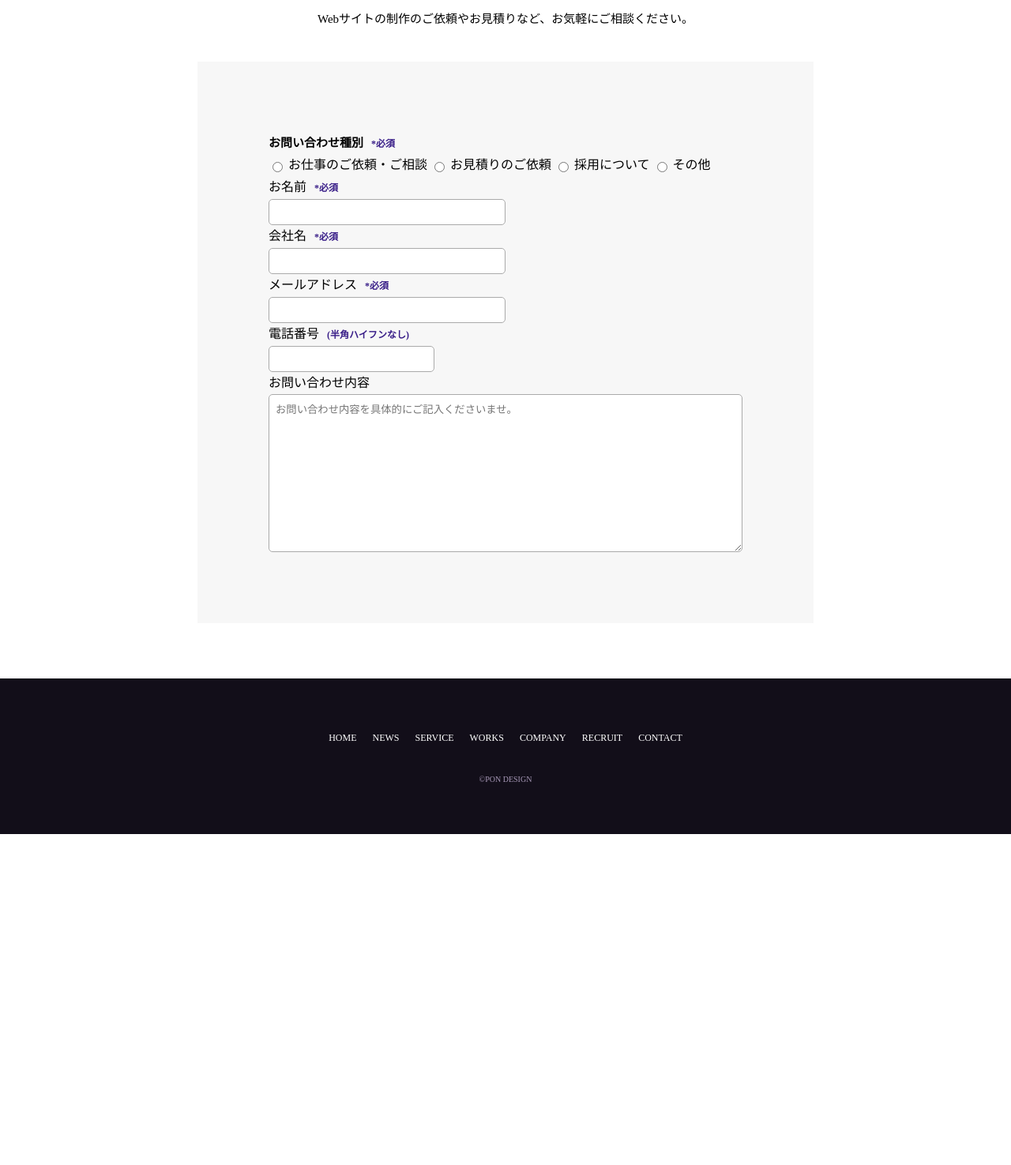
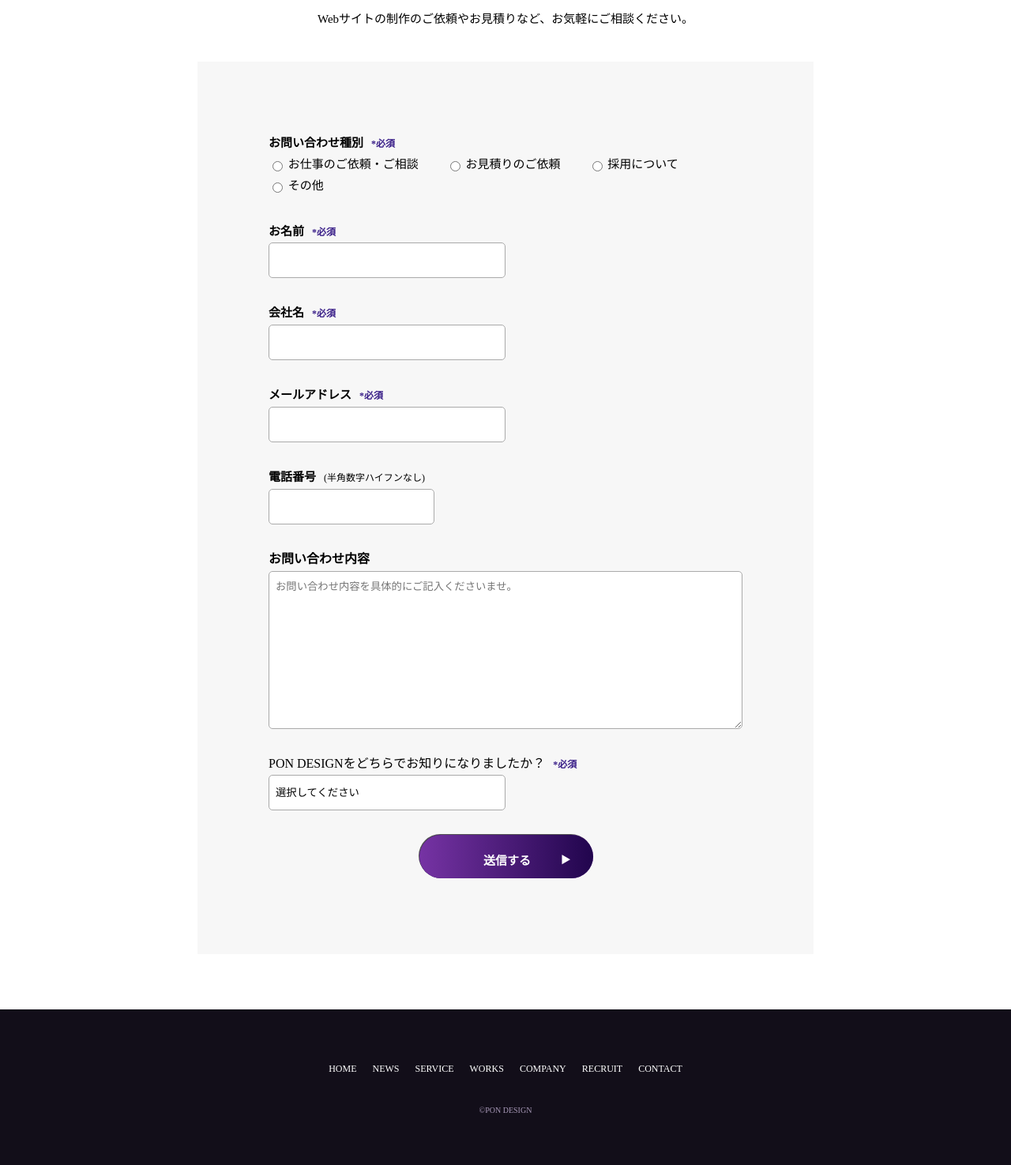
Before and after one commit to kuma-mofumofu/corporate-site, a PHP site: page /contact.html in a window 1280 px wide. Shown: the part 351-1826 px from the top of the page at 79% size. Before the commit the page ends 1407 px from the top, so only its background shows below. Run offline with PHP 8.4, Linux system fonts and the light colour scheme.

Commit message:
フォーム完成

```diff
--- a/contact.html
+++ b/contact.html
@@ -54,72 +54,94 @@
       </div>
 
       <section>
-        <div class="contact--inner">
-          <p>Webサイトの制作のご依頼やお見積りなど、お気軽にご相談ください。</p>
+        <div class="inside">
+          <p>Webサイトの制作のご依頼やお見積りなど、<br>お気軽にご相談ください。</p>
+
+          <form>
+
+            <div class="inside--block type">
+              <p>お問い合わせ種別<span>*必須</span></p>
 
               <div>
-
-            <div class="type">
-              <p>お問い合わせ種別<span>*必須</span></p>
-
                 <label><!-- labelタグで囲むと文字をクリックした時でもチェックが入る -->
-                <input type="radio" >
+                  <input type="radio" name="type" ><!-- name=""を書いてないと全部のボタンにチェックが入る -->
                   お仕事のご依頼・ご相談<!-- labelタグの中にはpタグは使えない -->
                 </label>
 
                 <label>
-                <input type="radio" >
+                  <input type="radio" name="type" >
                   お見積りのご依頼
                 </label>
 
                 <label>
-                <input type="radio" >
+                  <input type="radio" name="type" >
                   採用について
                 </label>
 
                 <label>
-                <input type="radio" >
+                  <input type="radio" name="type" >
                   その他
                 </label>
 
-            </div><!-- /type -->
+              </div>
 
-            <div class="name">
+            </div><!-- /inside--block type -->
+
+            <div class="inside--block name">
               <label>
                 お名前<span>*必須</span>
                 <input type="text" name="name">
               </label>
             </div>
 
-            <div class="company">
+            <div class="inside--block company">
               <label>
                 会社名<span>*必須</span>
                 <input type="text" name="company">
               </label>
             </div>
 
-            <div class="mail">
+            <div class="inside--block mail">
               <label>
                 メールアドレス<span>*必須</span>
                 <input type="text" name="email">
               </label>
             </div>
 
-            <div class="tel">
+            <div class="inside--block tel">
               <label>
-                電話番号<span>(半角ハイフンなし)</span>
+                電話番号<span>(半角数字ハイフンなし)</span>
                 <input type="text" name="email">
               </label>
             </div>
 
-            <div class="content">
+            <div class="inside--block content">
               <label>
                 お問い合わせ内容
                 <textarea name="content" placeholder="お問い合わせ内容を具体的にご記入くださいませ。"></textarea>
               </label>
             </div>
 
+            <div class="inside--block question">
+              <p>PON DESIGNをどちらでお知りになりましたか？<span>*必須</span></p>
+
+              <select><!-- /コンボボックス（reset.cssで「▼」を消す） -->
+                <option value="none">選択してください</option>
+                <option value="search">Google/Yahoo検索</option>
+                <option value="sns">SNS</option>
+                <option value="blog">ブログ</option>
+                <option value="friend">友人や知人</option>
+                <option value="other">その他</option>
+              </select>
             </div>
+
+            <div class="inside--btn">
+              <button class="btn btn-morer" type="submit"><!-- /「type="submit」formの情報をサーバーに送る為に必要 -->
+                <span>送信する</span>
+              </button>
+            </div>
+
+          </form>
 
         </div><!-- /contact--inner -->
       </section>
--- a/css/pages/_contact.scss
+++ b/css/pages/_contact.scss
@@ -4,11 +4,54 @@
   font-family: "Montserrat";
   line-height: 1.8;
 
-  .contact--inner {
+  ::selection{
+    background-color: $color-main;
+    color: $color-white;
+  }
+
+  .inside {
     max-width: 780px;
     margin: 0 auto;
     padding: 70px 0;
     text-align: center;
+
+    @media screen and (max-width:770px){
+      padding: 40px 0;
+    }
+
+    > p {
+      padding-bottom: 40px;
+      font-family: "Montserrat";
+      font-size: 15px;
+
+      @media screen and (max-width:770px){
+        font-size: 14px;
+      }
+
+      br{
+        display: none;
+
+        @media screen and (max-width:770px){
+          display: block;
+        }
+      }
+    }
+
+    form {
+      background-color: $color-form;
+      padding: 90px;
+      text-align: left;
+
+      @media screen and (max-width:770px){
+        padding: 30px;
+      }
+    }
+
+    .inside--block {
+      margin-bottom: 30px;
+    }
+
+    .type,.name,.company,.mail,.question{
 
       span {
         font-size: 12px;
@@ -16,23 +59,33 @@
         color: $color-main;
         padding-left: 10px;
       }
+    }
 
-    > p {
-      padding-bottom: 40px;
-      font-family: "Montserrat";
+    .type {
+      margin-bottom: 30px;
+
+      p {
+        font-weight: bold;
+        font-size: 15px;
+
+        @media screen and (max-width:770px){
+          font-size: 14px;
+        }
+      }
+
+      >div{
+        display: flex;
+        flex-wrap: wrap;
+
+        @media screen and (max-width:770px){
+          flex-direction: column;
+        }
+
+        label{
+          margin-right: 35px;
           font-size: 15px;
         }
 
-    > div {
-      background-color: $color-form;
-      padding: 90px;
-      text-align: left;
-    }
-
-    .type {
-      p {
-        font-weight: bold;
-        font-size: 15px;
       }
     }
 
@@ -40,26 +93,59 @@
     .company,
     .mail,
     .tel {
+
       input {
         display: block;
         width: 50%;
+        height: 45px;
         padding: 8px;
         border-radius: 5px;
         border: solid 1px #aaa;
         background-color: $color-white;
+
+        @media screen and (max-width:770px){
+          width: 100%;
+        }
       }
 
       label {
+        font-size: 15px;
+        font-weight: bold;
         margin-bottom: 30px;
+
+        @media screen and (max-width:770px){
+          font-size: 14px;
+        }
       }
     }
 
     .tel {
+
+      span{
+        font-size: 12px;
+        font-weight: 500;
+        padding-left: 10px;
+      }
+
       input {
         width: 35%;
         padding: 8px;
         border-radius: 5px;
         background-color: $color-white;
+
+        @media screen and (max-width:770px){
+          width: 100%;
+        }
+      }
+    }
+
+    .content{
+
+      label{
+        font-weight: bold;
+
+        @media screen and (max-width:770px){
+          font-size: 14px;
         }
       }
 
@@ -73,4 +159,22 @@
         background-color: $color-white;
       }
     }
+
+    select{
+      width: 50%;
+      height: 45px;
+      padding: 8px;
+      border-radius: 5px;
+      border: solid 1px #aaa;
+      background-color: $color-white;
+
+      @media screen and (max-width:770px){
+        width: 100%;
       }
+    }
+
+    .inside--btn{
+      text-align: center;
+    }
+  }
+}
--- a/css/parts/_button.scss
+++ b/css/parts/_button.scss
@@ -106,3 +106,18 @@
     }
   }
 }
+
+/* ==========================================================
+# フォームのボタン(buttonタグの為？か、before,afterがずれるので修正)
+============================================================= */
+
+.inside--btn{
+
+  .btn-morer{
+
+    &::before,&::after{
+      top: -1px;
+      left: -1px;
+    }
+  }
+}
--- a/css/parts/_scroll_top.scss
+++ b/css/parts/_scroll_top.scss
@@ -17,10 +17,10 @@
     display: block;
     width: 50px;
     height: 50px;
-    padding: 16px 17px;
+    padding: 0 17px;
 
     span{
-      font-weight: bold;
+      font-size: 30px;
     }
   }
 }
--- a/css/reset.css
+++ b/css/reset.css
@@ -103,3 +103,10 @@ hr {
 input, select {
     vertical-align:middle;
 }
+
+select {
+    -webkit-appearance: none;
+    -moz-appearance: none;
+    appearance: none;
+}
+/*右端に出る下矢印を消す*/
--- a/css/style.css
+++ b/css/style.css
@@ -365,6 +365,14 @@ body a {
   right: -50px;
 }
 
+/* ==========================================================
+# フォームのボタン(buttonタグの為？か、before,afterがずれるので修正)
+============================================================= */
+.inside--btn .btn-morer::before, .inside--btn .btn-morer::after {
+  top: -1px;
+  left: -1px;
+}
+
 /* ===============================================
 # フォント
 =============================================== */
@@ -688,11 +696,11 @@ footer ul a:hover {
   display: block;
   width: 50px;
   height: 50px;
-  padding: 16px 17px;
+  padding: 0 17px;
 }
 
 .scroll_top a span {
-  font-weight: bold;
+  font-size: 30px;
 }
 
 /* ===============================================
@@ -1852,64 +1860,181 @@ footer ul a:hover {
   line-height: 1.8;
 }
 
-#contact .contact--inner {
+#contact ::-moz-selection {
+  background-color: #391E88;
+  color: #fff;
+}
+
+#contact ::selection {
+  background-color: #391E88;
+  color: #fff;
+}
+
+#contact .inside {
   max-width: 780px;
   margin: 0 auto;
   padding: 70px 0;
   text-align: center;
 }
 
-#contact .contact--inner span {
+@media screen and (max-width: 770px) {
+  #contact .inside {
+    padding: 40px 0;
+  }
+}
+
+#contact .inside > p {
+  padding-bottom: 40px;
+  font-family: "Montserrat";
+  font-size: 15px;
+}
+
+@media screen and (max-width: 770px) {
+  #contact .inside > p {
+    font-size: 14px;
+  }
+}
+
+#contact .inside > p br {
+  display: none;
+}
+
+@media screen and (max-width: 770px) {
+  #contact .inside > p br {
+    display: block;
+  }
+}
+
+#contact .inside form {
+  background-color: #f7f7f7;
+  padding: 90px;
+  text-align: left;
+}
+
+@media screen and (max-width: 770px) {
+  #contact .inside form {
+    padding: 30px;
+  }
+}
+
+#contact .inside .inside--block {
+  margin-bottom: 30px;
+}
+
+#contact .inside .type span, #contact .inside .name span, #contact .inside .company span, #contact .inside .mail span, #contact .inside .question span {
   font-size: 12px;
   font-weight: bold;
   color: #391E88;
   padding-left: 10px;
 }
 
-#contact .contact--inner > p {
-  padding-bottom: 40px;
-  font-family: "Montserrat";
-  font-size: 15px;
-}
-
-#contact .contact--inner > div {
-  background-color: #f7f7f7;
-  padding: 90px;
-  text-align: left;
-}
-
-#contact .contact--inner .type p {
+#contact .inside .type {
+  margin-bottom: 30px;
+}
+
+#contact .inside .type p {
   font-weight: bold;
   font-size: 15px;
 }
 
-#contact .contact--inner .name input,
-#contact .contact--inner .company input,
-#contact .contact--inner .mail input,
-#contact .contact--inner .tel input {
+@media screen and (max-width: 770px) {
+  #contact .inside .type p {
+    font-size: 14px;
+  }
+}
+
+#contact .inside .type > div {
+  display: -webkit-box;
+  display: -ms-flexbox;
+  display: flex;
+  -ms-flex-wrap: wrap;
+      flex-wrap: wrap;
+}
+
+@media screen and (max-width: 770px) {
+  #contact .inside .type > div {
+    -webkit-box-orient: vertical;
+    -webkit-box-direction: normal;
+        -ms-flex-direction: column;
+            flex-direction: column;
+  }
+}
+
+#contact .inside .type > div label {
+  margin-right: 35px;
+  font-size: 15px;
+}
+
+#contact .inside .name input,
+#contact .inside .company input,
+#contact .inside .mail input,
+#contact .inside .tel input {
   display: block;
   width: 50%;
+  height: 45px;
   padding: 8px;
   border-radius: 5px;
   border: solid 1px #aaa;
   background-color: #fff;
 }
 
-#contact .contact--inner .name label,
-#contact .contact--inner .company label,
-#contact .contact--inner .mail label,
-#contact .contact--inner .tel label {
+@media screen and (max-width: 770px) {
+  #contact .inside .name input,
+  #contact .inside .company input,
+  #contact .inside .mail input,
+  #contact .inside .tel input {
+    width: 100%;
+  }
+}
+
+#contact .inside .name label,
+#contact .inside .company label,
+#contact .inside .mail label,
+#contact .inside .tel label {
+  font-size: 15px;
+  font-weight: bold;
   margin-bottom: 30px;
 }
 
-#contact .contact--inner .tel input {
+@media screen and (max-width: 770px) {
+  #contact .inside .name label,
+  #contact .inside .company label,
+  #contact .inside .mail label,
+  #contact .inside .tel label {
+    font-size: 14px;
+  }
+}
+
+#contact .inside .tel span {
+  font-size: 12px;
+  font-weight: 500;
+  padding-left: 10px;
+}
+
+#contact .inside .tel input {
   width: 35%;
   padding: 8px;
   border-radius: 5px;
   background-color: #fff;
 }
 
-#contact .contact--inner textarea {
+@media screen and (max-width: 770px) {
+  #contact .inside .tel input {
+    width: 100%;
+  }
+}
+
+#contact .inside .content label {
+  font-weight: bold;
+}
+
+@media screen and (max-width: 770px) {
+  #contact .inside .content label {
+    font-size: 14px;
+  }
+}
+
+#contact .inside .content textarea {
   display: block;
   width: 100%;
   height: 200px;
@@ -1918,4 +2043,23 @@ footer ul a:hover {
   border: solid 1px #aaa;
   background-color: #fff;
 }
+
+#contact .inside select {
+  width: 50%;
+  height: 45px;
+  padding: 8px;
+  border-radius: 5px;
+  border: solid 1px #aaa;
+  background-color: #fff;
+}
+
+@media screen and (max-width: 770px) {
+  #contact .inside select {
+    width: 100%;
+  }
+}
+
+#contact .inside .inside--btn {
+  text-align: center;
+}
 /*# sourceMappingURL=style.css.map */
```
Also changed, not shown: js/script.js (+6 -6 lines), 1 other file. Lines whose indentation alone changed are shown as unchanged.
